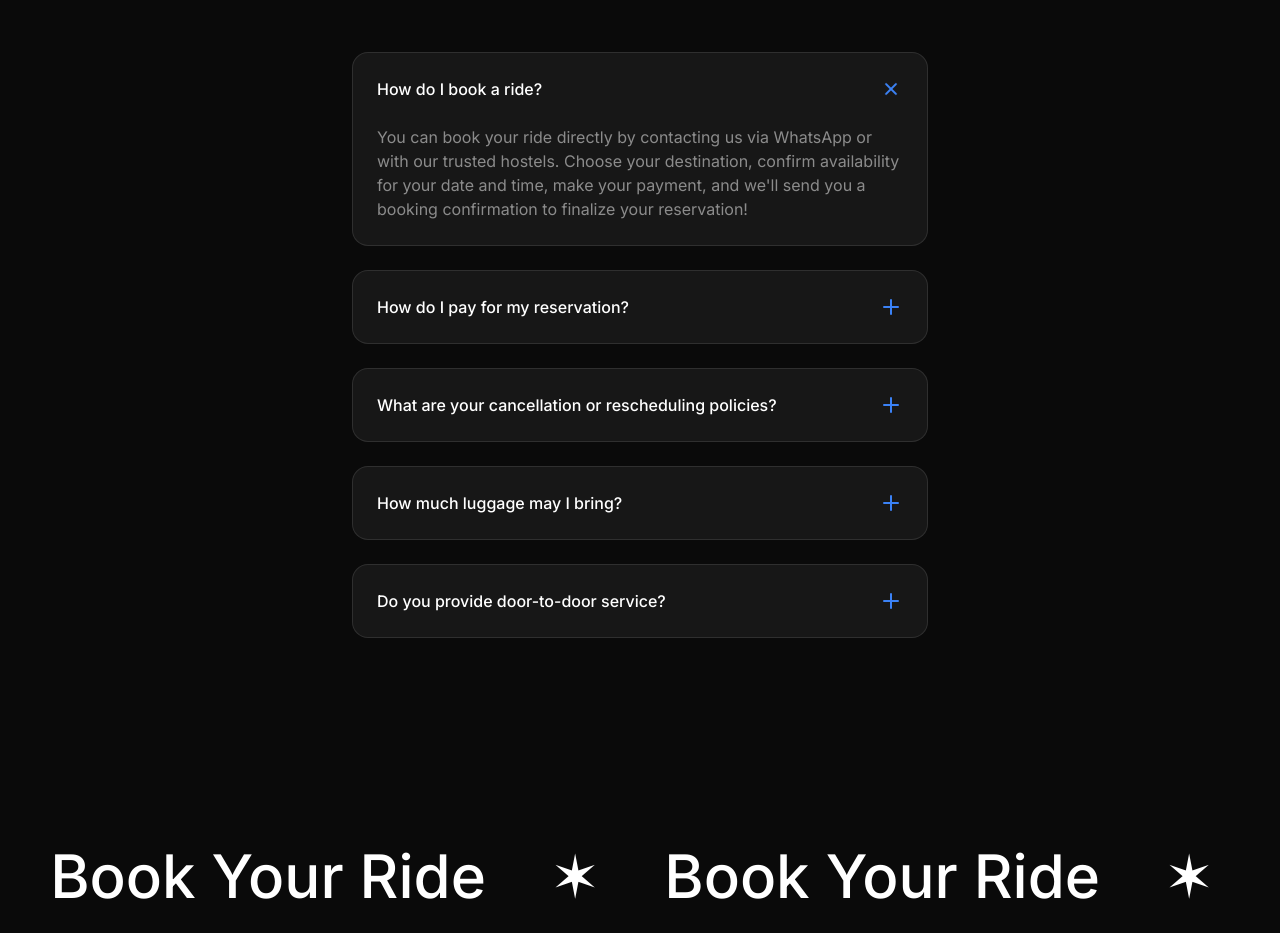
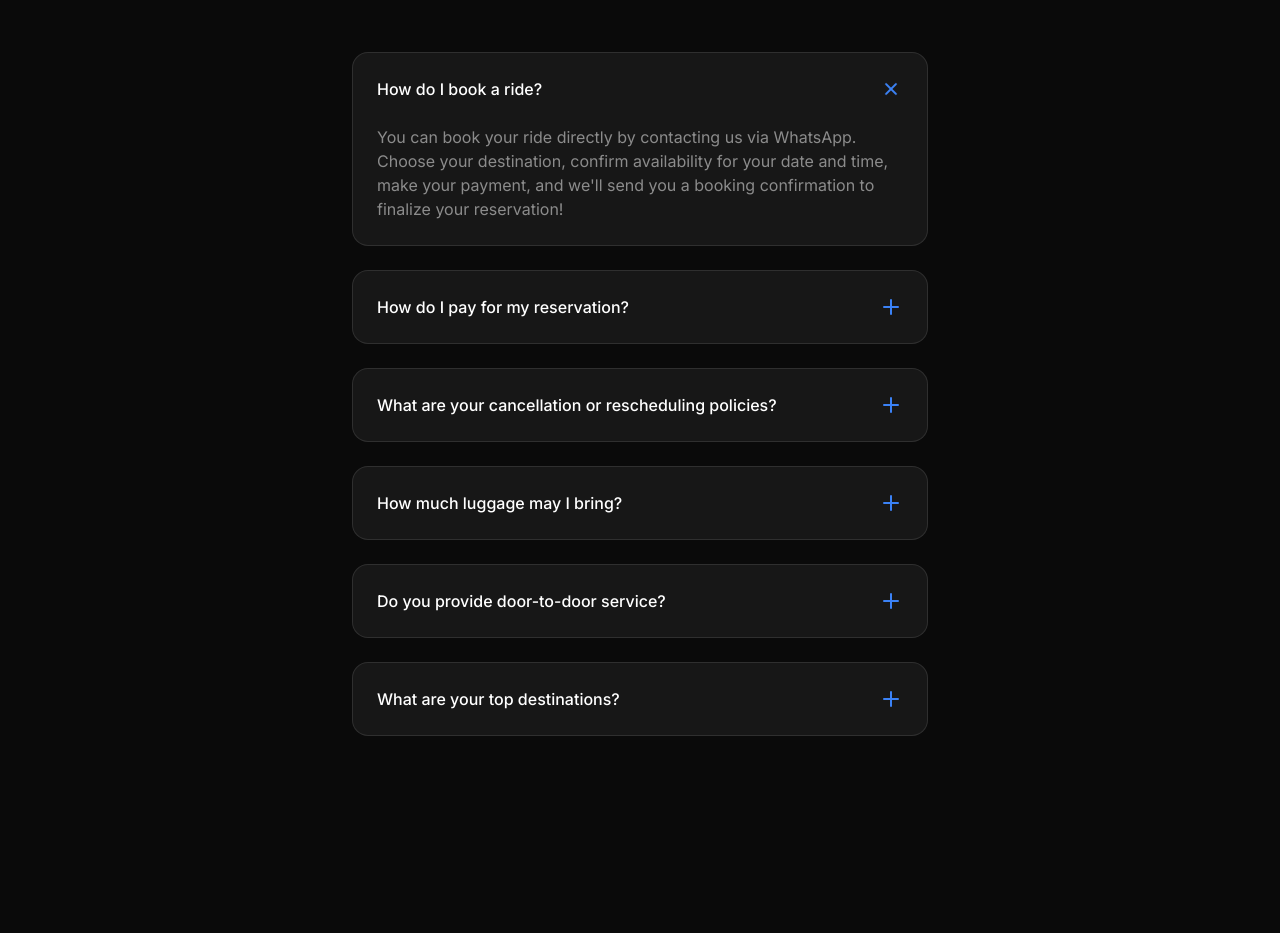
Before and after one commit to byron-rod/blvck-sheep, a Next.js app: page / in a window 1280 px wide. Shown: the part 4701-5634 px from the top of the page. Built offline with nearby package versions, Linux system fonts and the light colour scheme.

Commit message:
updating FAqs

```diff
--- a/src/sections/Faqs.tsx
+++ b/src/sections/Faqs.tsx
@@ -9,12 +9,12 @@ const faqs = [
   {
     question: "How do I book a ride?",
     answer:
-      "You can book your ride directly by contacting us via WhatsApp or with our trusted hostels. Choose your destination, confirm availability for your date and time, make your payment, and we'll send you a booking confirmation to finalize your reservation!",
+      "You can book your ride directly by contacting us via WhatsApp. Choose your destination, confirm availability for your date and time, make your payment, and we'll send you a booking confirmation to finalize your reservation!",
   },
   {
     question: "How do I pay for my reservation?",
     answer:
-      "We accept safe and secure payments through Recurrente.com via Visa or Mastercard. Money transfers to our accounts are also available for direct bookings. If you book through one of our trusted hostels, they will handle your payment. All payments are fully refundable if canceled at least 24 hours in advance.",
+      "We accept safe and secure payments through Recurrente.com via Visa or Mastercard. Money transfers to our accounts are also available for direct bookings. All payments are fully refundable if canceled at least 24 hours in advance.",
   },
   {
     question: "What are your cancellation or rescheduling policies?",
@@ -30,6 +30,11 @@ const faqs = [
     question: "Do you provide door-to-door service?",
     answer:
       "Yes! We offer door-to-door pick-up and drop-off in most areas we service. When booking, provide your exact address, and we'll confirm if it's within our coverage. If not, we'll arrange the nearest convenient pick-up and drop-off point for you.",
+  },
+  {
+    question: "What are your top destinations?",
+    answer:
+      "We can take you anywhere in Guatemala and even to neighboring countries! Our most popular routes include Antigua, Panajachel (Lake Atitlán), El Paredón (Pacific Coast), and Lanquín (Semuc Champey). If you have a custom destination in mind, let us know—we willl make it happen!",
   },
 ];
 
```
